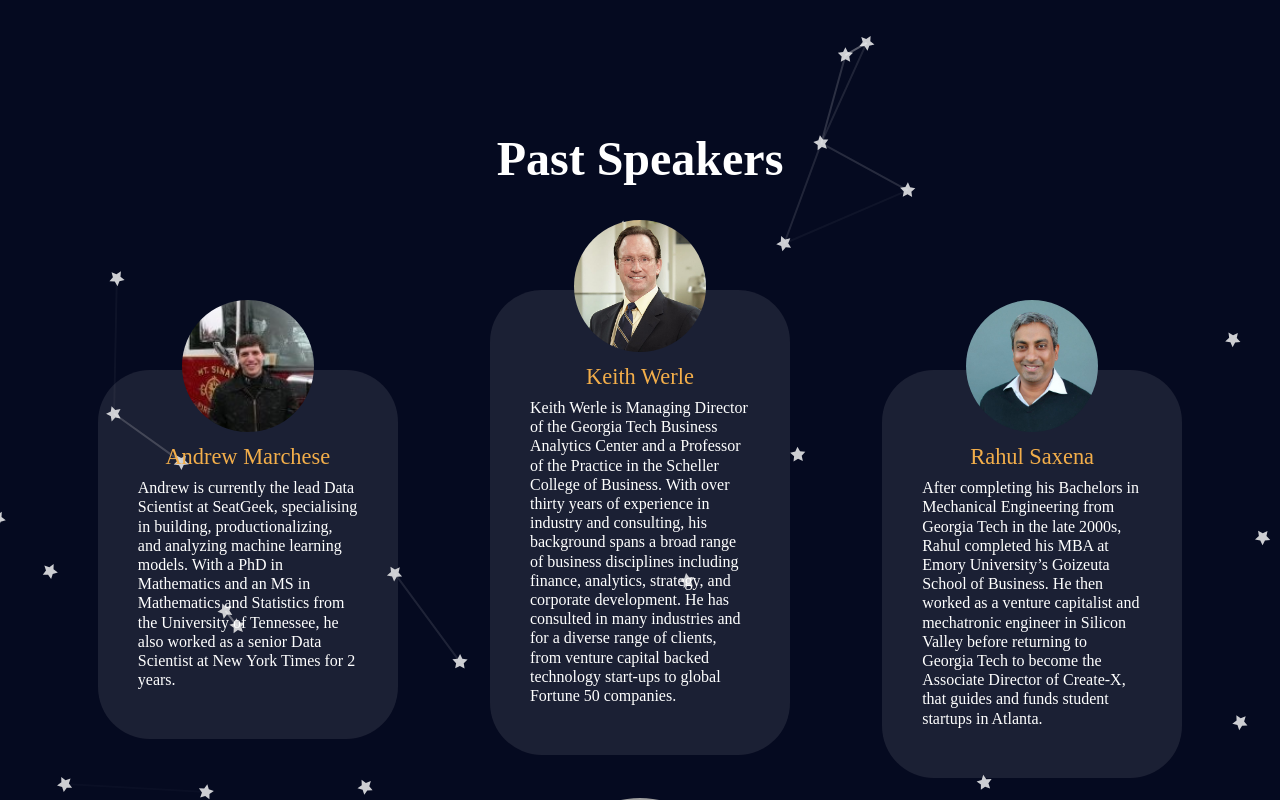
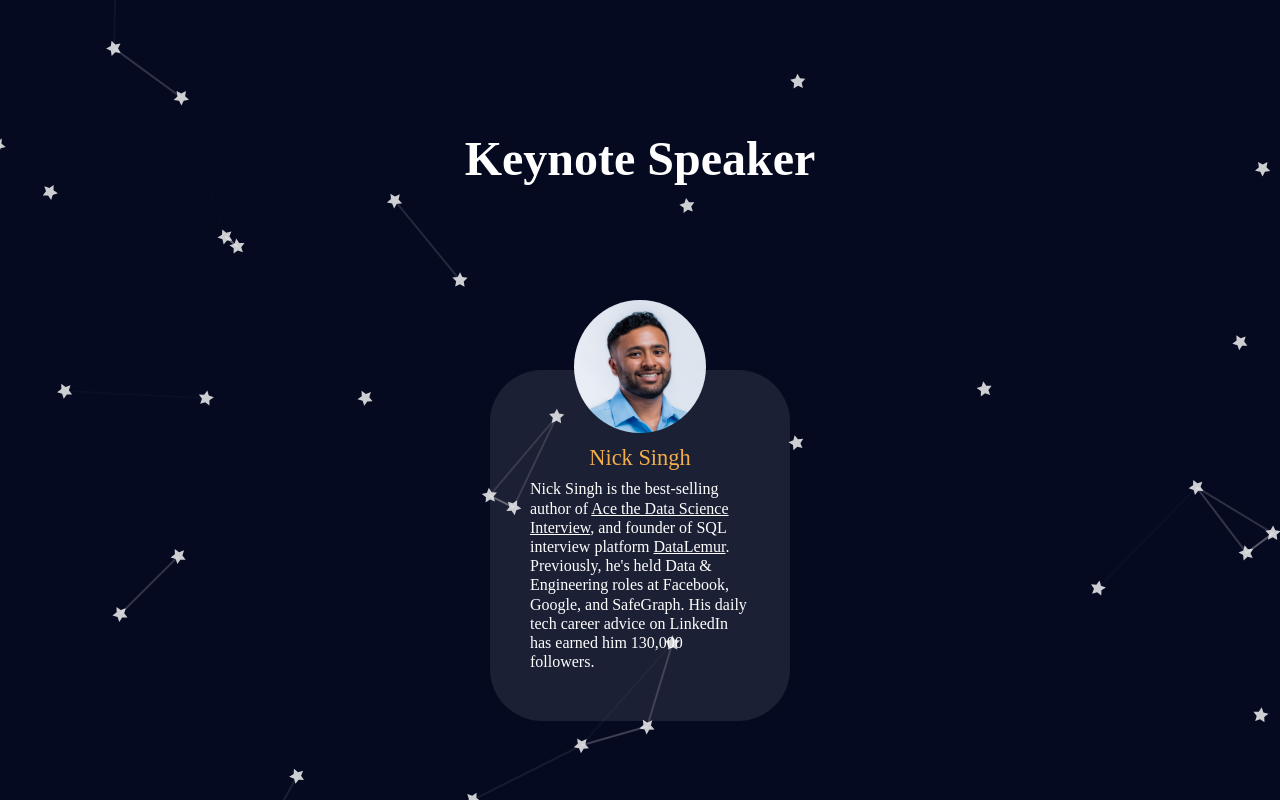
Before and after one commit to DataScience-GT/hacklytics-website-2023, a React (Create React App) app in the folder client/: page / in a window 1280 px wide. Shown: the part 6060-6860 px from the top of the page. Built offline with nearby package versions, Linux system fonts and the light colour scheme; grey boxes are pictures that could not be loaded; a web font is replaced by a local one.

Commit message:
update speakers and sponsors

```diff
--- a/client/src/Pages/Home/Home.css
+++ b/client/src/Pages/Home/Home.css
@@ -881,7 +881,7 @@
   margin-top: 80px;
 }
 
-#pastsponsors .pastsponsors-flex {
+#sponsors .pastsponsors-flex {
   display: -webkit-box;
   display: -ms-flexbox;
   display: flex;
@@ -906,7 +906,7 @@
           align-items: flex-start;
 }
 
-#pastsponsors .pastsponsors-flex > .major {
+#sponsors .pastsponsors-flex > .major {
   display: block;
   position: relative;
   height: -webkit-fit-content;
@@ -921,7 +921,7 @@
   line-height: 0.9em;
 }
 
-#pastsponsors .pastsponsors-flex > .splash {
+#sponsors .pastsponsors-flex > .splash {
   display: block;
   position: absolute;
   top: calc(50% - 30px);
@@ -932,7 +932,7 @@
   background-color: #ffc100;
 }
 
-#pastsponsors .pastsponsors-flex > .sponsors-flex {
+#sponsors .pastsponsors-flex > .sponsors-flex {
   display: -webkit-box;
   display: -ms-flexbox;
   display: flex;
@@ -960,7 +960,7 @@
   border-radius: 41px;
 }
 
-#pastsponsors .pastsponsors-flex > .sponsors-flex > .sponsor {
+#sponsors .pastsponsors-flex > .sponsors-flex > .sponsor {
   display: block;
   position: relative;
   height: 10em;
@@ -968,7 +968,7 @@
   padding: 0.6em;
 }
 
-#pastsponsors .pastsponsors-flex > .sponsors-flex > .sponsor > span {
+#sponsors .pastsponsors-flex > .sponsors-flex > .sponsor > span {
   width: 100%;
   height: 100%;
   display: -webkit-box !important;
@@ -987,37 +987,37 @@
           align-items: center;
 }
 
-#pastsponsors .pastsponsors-flex > .sponsors-flex > .sponsor > span > img {
+#sponsors .pastsponsors-flex > .sponsors-flex > .sponsor > span > img {
   display: block;
   position: relative;
   max-width: 100%;
   max-height: 100%;
 }
 
-#pastsponsors .pastsponsors-flex > .sponsors-flex > .sponsor-long {
+#sponsors .pastsponsors-flex > .sponsors-flex > .sponsor-long {
   width: 30%;
   height: auto;
   max-height: 10em;
 }
 
-#pastsponsors .pastsponsors-flex > .sponsors-flex > .sponsor-long > img {
+#sponsors .pastsponsors-flex > .sponsors-flex > .sponsor-long > img {
   width: 100%;
   height: auto;
 }
 
-#pastsponsors .pastsponsors-flex > .sponsors-flex > .sponsor-long > span {
+#sponsors .pastsponsors-flex > .sponsors-flex > .sponsor-long > span {
   height: -webkit-fit-content;
   height: -moz-fit-content;
   height: fit-content;
   width: 100%;
 }
 
-#pastsponsors .pastsponsors-flex > .sponsors-flex > .sponsor-long > span > img {
+#sponsors .pastsponsors-flex > .sponsors-flex > .sponsor-long > span > img {
   width: 100%;
   height: auto;
 }
 
-#pastsponsors .pastsponsors-flex > .sponsor-us-button {
+#sponsors .pastsponsors-flex > .sponsor-us-button {
   display: block;
   position: relative;
   height: -webkit-fit-content;
@@ -1042,17 +1042,17 @@
   text-decoration: none;
 }
 
-#pastsponsors .pastsponsors-flex > .sponsor-us-button:hover {
+#sponsors .pastsponsors-flex > .sponsor-us-button:hover {
   -webkit-filter: brightness(0.6);
           filter: brightness(0.6);
 }
 
-#pastsponsors .pastsponsors-flex > .sponsor-us-button:active {
+#sponsors .pastsponsors-flex > .sponsor-us-button:active {
   -webkit-transform: translateY(20px) scale(0.95);
           transform: translateY(20px) scale(0.95);
 }
 
-#pastsponsors .waves {
+#sponsors .waves {
   display: block;
   position: absolute;
   z-index: -1;
@@ -1066,11 +1066,11 @@
           transform: translateY(4px);
 }
 
-#pastsponsors .waves > span {
+#sponsors .waves > span {
   width: 100%;
 }
 
-#pastsponsors .waves > span > img {
+#sponsors .waves > span > img {
   width: 100%;
   height: auto;
 }
@@ -1274,16 +1274,16 @@
   #whenwhere .whenwhere-flex {
     padding: 100px 0;
   }
-  #pastsponsors .pastsponsors-flex > .sponsors-flex > .sponsor-row > .sponsor {
+  #sponsors .pastsponsors-flex > .sponsors-flex > .sponsor-row > .sponsor {
     padding: 5px;
   }
-  #pastsponsors .pastsponsors-flex > .sponsors-flex > .sponsor-row-a {
+  #sponsors .pastsponsors-flex > .sponsors-flex > .sponsor-row-a {
     height: 80px;
   }
-  #pastsponsors .pastsponsors-flex > .sponsors-flex > .sponsor-row-b {
+  #sponsors .pastsponsors-flex > .sponsors-flex > .sponsor-row-b {
     height: 60px;
   }
-  #pastsponsors .pastsponsors-flex > .sponsors-flex > .sponsor-row-c {
+  #sponsors .pastsponsors-flex > .sponsors-flex > .sponsor-row-c {
     height: 50px;
   }
   #footer {
@@ -1320,10 +1320,10 @@
   #about {
     padding-top: 200px;
   }
-  #pastsponsors .pastsponsors-flex .sponsors-flex > .sponsor-long {
+  #sponsors .pastsponsors-flex .sponsors-flex > .sponsor-long {
     width: 70%;
   }
-  #pastsponsors .pastsponsors-flex .sponsors-flex > .sponsor {
+  #sponsors .pastsponsors-flex .sponsors-flex > .sponsor {
     width: 30em;
     height: 15em;
   }
--- a/client/src/Pages/Home/Home.scss
+++ b/client/src/Pages/Home/Home.scss
@@ -684,7 +684,7 @@
   }
 }
 
-#pastsponsors {
+#sponsors {
   .pastsponsors-flex {
     display: flex;
     position: relative;
@@ -1058,7 +1058,7 @@
     }
   }
 
-  #pastsponsors {
+  #sponsors {
     .pastsponsors-flex {
       > .sponsors-flex {
         > .sponsor-row {
@@ -1117,7 +1117,7 @@
   #about {
     padding-top: 200px;
   }
-  #pastsponsors {
+  #sponsors {
     .pastsponsors-flex {
       .sponsors-flex {
         > .sponsor-long {
--- a/client/src/Pages/Home/index.js
+++ b/client/src/Pages/Home/index.js
@@ -24,6 +24,8 @@
 import chris from "../../Assets/Images/Speakers/chris.png";
 import keith from "../../Assets/Images/Speakers/keith.png";
 import rahul from "../../Assets/Images/Speakers/rahul.png";
+
+import nick from "../../Assets/Images/Speakers/nick.jpg";
 
 //past sponsor images
 // import gcloud from "../../Assets/Images/PastSponsors/gc-min.png";
@@ -338,14 +340,14 @@
             <a href="mailto:info@hacklytics.io">info@hacklytics.io</a>
           </Faq>
         </div>
-        {/* <a className="continue-reading" href="#pastsponsors">
+        {/* <a className="continue-reading" href="#sponsors">
                     <span className="text">continue</span>
                     <span className="arrow">↓</span>
                 </a> */}
       </Section>
       <Section id="speakers">
         <div className="speakers-flex">
-          <h1 className="major">Past Speakers</h1>
+          <h1 className="major">Keynote Speaker</h1>
           <div className="tri-flex">
             <div className="speaker-card card-down">
               <div className="speaker-bg"></div>
@@ -353,20 +355,35 @@
                 threshold={400}
                 effect="blur"
                 className="speaker-img"
-                src={andrew}
-                alt="Andrew Marchese"
+                src={nick}
+                alt="Nick Singh"
               />
-              <h1 className="speaker-major">Andrew Marchese</h1>
+              <h1 className="speaker-major">Nick Singh</h1>
               <h2 className="speaker-mini">
-                Andrew is currently the lead Data Scientist at SeatGeek,
-                specialising in building, productionalizing, and analyzing
-                machine learning models. With a PhD in Mathematics and an MS in
-                Mathematics and Statistics from the University of Tennessee, he
-                also worked as a senior Data Scientist at New York Times for 2
-                years.
+                Nick Singh is the best-selling author of{" "}
+                <a
+                  className="link"
+                  href="https://www.acethedatascienceinterview.com/"
+                  rel="noreferrer"
+                  target="_blank"
+                >
+                  Ace the Data Science Interview
+                </a>
+                , and founder of SQL interview platform{" "}
+                <a
+                  className="link"
+                  href="https://datalemur.com/"
+                  rel="noreferrer"
+                  target="_blank"
+                >
+                  DataLemur
+                </a>
+                . Previously, he's held Data & Engineering roles at Facebook,
+                Google, and SafeGraph. His daily tech career advice on LinkedIn
+                has earned him 130,000 followers.
               </h2>
             </div>
-            <div className="speaker-card">
+            {/* <div className="speaker-card">
               <div className="speaker-bg"></div>
               <LazyLoadImage
                 threshold={400}
@@ -425,11 +442,11 @@
                 software that makes for engaging and seamless online conferences
                 and socials, which is used across the world.
               </h2>
-            </div>
+            </div> */}
           </div>
         </div>
       </Section>
-      <Section id="pastsponsors">
+      <Section id="sponsors">
         <div className="waves">
           <LazyLoadImage
             effect="blur"
```
Also changed, not shown: 1 other file (tests, documents, lock files or other folders).
